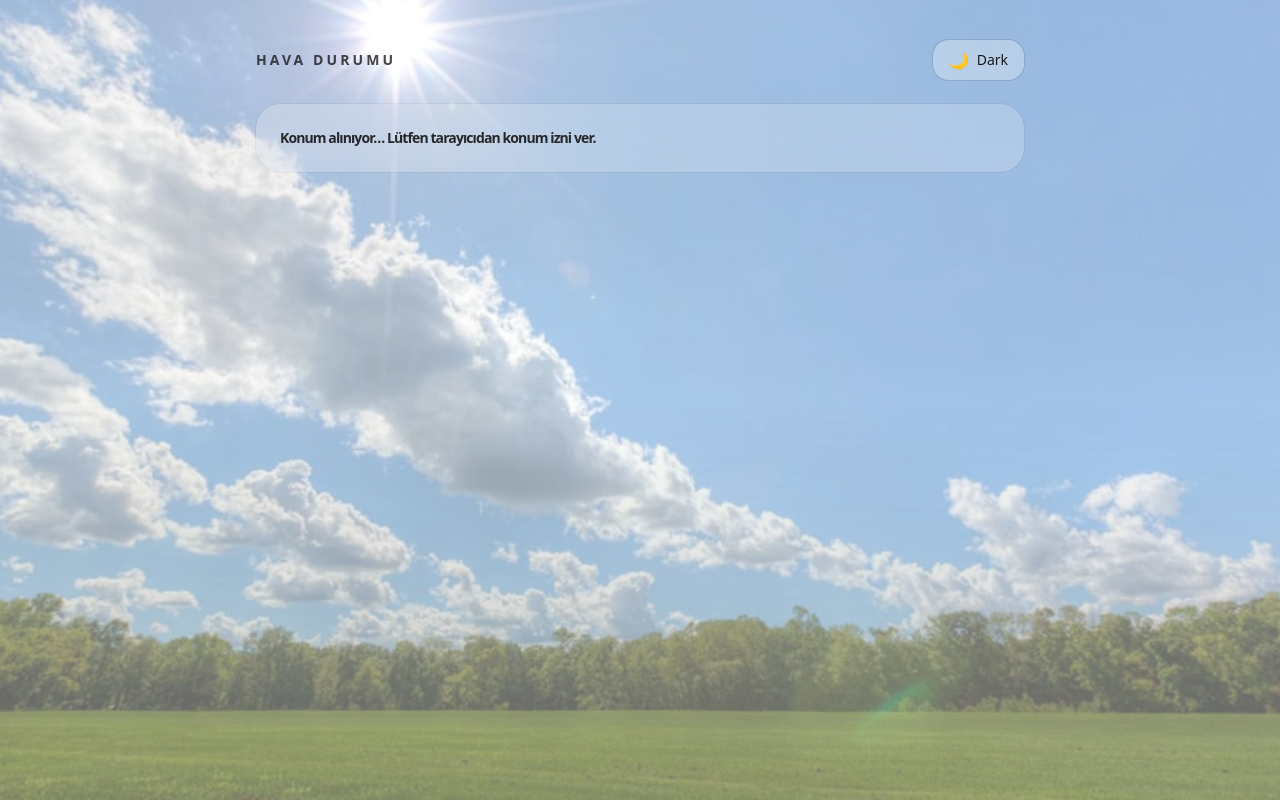
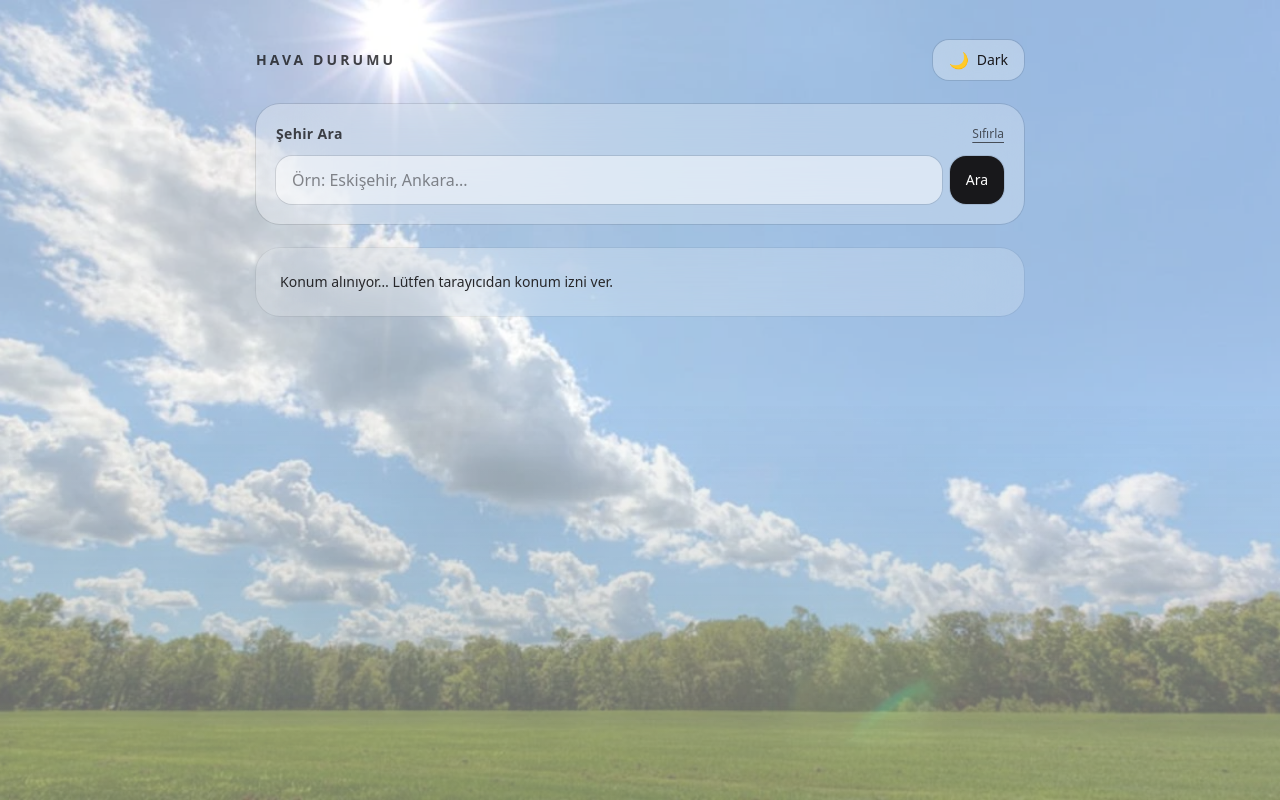
Before and after one commit to brkozsy/weather-ssr-next, a Next.js app: page / in a window 1280 px wide. Built offline with nearby package versions, Linux system fonts and the light colour scheme; no server answers.

Commit message:
add city search (geocode) and 5-day forecast; fix async searchParams

```diff
--- /dev/null
+++ b/src/app/api/geocode/route.ts
@@ -0,0 +1,56 @@
+import { NextResponse } from "next/server";
+
+export const dynamic = "force-dynamic";
+
+function requireEnv(name: string) {
+    const v = process.env[name];
+    if (!v) throw new Error(`Missing env: ${name}`);
+    return v;
+}
+
+export async function GET(req: Request) {
+    const { searchParams } = new URL(req.url);
+    const q = (searchParams.get("q") ?? "").trim();
+
+    if (q.length < 2) {
+        return NextResponse.json({ ok: false, error: "Şehir adı çok kısa." }, { status: 400 });
+    }
+
+    const apiKey = requireEnv("OPENWEATHER_API_KEY");
+
+    const url =
+        `https://api.openweathermap.org/geo/1.0/direct` +
+        `?q=${encodeURIComponent(q)}` +
+        `&limit=5` +
+        `&appid=${encodeURIComponent(apiKey)}`;
+
+    const res = await fetch(url, { cache: "no-store" });
+    if (!res.ok) {
+        return NextResponse.json({ ok: false, error: "Geocode başarısız." }, { status: 500 });
+    }
+
+    const data = (await res.json()) as Array<{
+        name: string;
+        lat: number;
+        lon: number;
+        country: string;
+        state?: string;
+    }>;
+
+    if (!data.length) {
+        return NextResponse.json({ ok: false, error: "Şehir bulunamadı." }, { status: 404 });
+    }
+
+    const best = data[0];
+
+    return NextResponse.json({
+        ok: true,
+        place: {
+            name: best.name,
+            country: best.country,
+            state: best.state ?? null,
+            lat: best.lat,
+            lon: best.lon,
+        },
+    });
+}
--- a/src/app/page.tsx
+++ b/src/app/page.tsx
@@ -2,37 +2,51 @@ import { cookies } from "next/headers";
 import ThemeToggle from "@/components/ThemeToggle";
 import WeatherCard from "@/components/WeatherCard";
 import GpsClient from "@/components/GpsClient";
+import CitySearch from "@/components/CitySearch";
+import Forecast5Day from "@/components/ForeCast5Day";
 import { getLocation } from "@/lib/location";
-import { getCurrentWeather } from "@/lib/openweather";
-import Forecast5Day from "@/components/ForeCast5Day";
-import { getFiveDayForecast } from "@/lib/openweather";
+import { getCurrentWeather, getFiveDayForecast } from "@/lib/openweather";
 
+function parseNum(v: unknown) {
+  if (typeof v !== "string") return null;
+  const n = Number(v);
+  return Number.isFinite(n) ? n : null;
+}
 
-export default async function HomePage() {
-  const loc = await getLocation();
+type SP = { lat?: string; lon?: string; q?: string };
+
+export default async function HomePage(props: {
+  searchParams?: Promise<SP> | SP;
+}) {
+  // ✅ searchParams Promise olabilir → unwrap et
+  const sp = props.searchParams
+    ? await Promise.resolve(props.searchParams)
+    : undefined;
+
+  const lat = parseNum(sp?.lat);
+  const lon = parseNum(sp?.lon);
+
+  const loc = lat != null && lon != null ? { lat, lon } : await getLocation();
 
   const c = await cookies();
   const initialTheme = c.get("theme")?.value === "dark" ? "dark" : "light";
 
   return (
     <main className="min-h-screen px-4 py-10 sm:px-6">
-
-
-
       <div className="mx-auto w-full max-w-3xl space-y-6">
-
         <header className="flex items-center justify-between">
           <div>
             <h1 className="text-sm font-semibold tracking-[0.22em] opacity-80">
               HAVA DURUMU
             </h1>
-
           </div>
 
           <ThemeToggle initialTheme={initialTheme} />
         </header>
 
-        <div className="mt-3 text-4xl font-semibold tracking-tight">
+        <CitySearch />
+
+        <div className="mt-2">
           {!loc ? (
             <div className="space-y-4">
               <GpsClient />
@@ -44,15 +58,11 @@ export default async function HomePage() {
             <WeatherSection lat={loc.lat} lon={loc.lon} />
           )}
         </div>
-
-
-
-
-
       </div>
     </main>
   );
 }
+
 async function WeatherSection({ lat, lon }: { lat: number; lon: number }) {
   const [w, days] = await Promise.all([
     getCurrentWeather(lat, lon),
--- /dev/null
+++ b/src/components/CitySearch.tsx
@@ -0,0 +1,104 @@
+"use client";
+
+import { useRouter } from "next/navigation";
+import { useState, useTransition } from "react";
+
+type Place = {
+    name: string;
+    country: string;
+    state: string | null;
+    lat: number;
+    lon: number;
+};
+
+export default function CitySearch() {
+    const router = useRouter();
+    const [q, setQ] = useState("");
+    const [err, setErr] = useState<string | null>(null);
+    const [isPending, startTransition] = useTransition();
+
+    async function onSubmit(e: React.FormEvent) {
+        e.preventDefault();
+        setErr(null);
+
+        const query = q.trim();
+        if (query.length < 2) {
+            setErr("En az 2 karakter gir.");
+            return;
+        }
+
+        const res = await fetch(`/api/geocode?q=${encodeURIComponent(query)}`, {
+            cache: "no-store",
+        });
+
+        const json = await res.json().catch(() => null);
+
+        if (!res.ok || !json?.ok) {
+            setErr(json?.error ?? "Bir hata oluştu.");
+            return;
+        }
+
+        const place: Place = json.place;
+
+
+        const url = `/?lat=${place.lat}&lon=${place.lon}&q=${encodeURIComponent(place.name)}`;
+
+        startTransition(() => {
+            router.push(url);
+            router.refresh();
+        });
+    }
+
+    function clear() {
+        setQ("");
+        setErr(null);
+        startTransition(() => {
+            router.push(`/`);
+            router.refresh();
+        });
+    }
+
+    return (
+        <div className="rounded-3xl p-4 sm:p-5 ring-1 backdrop-blur-2xl
+                    bg-white/25 ring-black/10
+                    dark:bg-white/5 dark:ring-white/10">
+            <div className="flex items-center justify-between gap-3">
+                <h3 className="text-sm font-semibold tracking-wide opacity-80">
+                    Şehir Ara
+                </h3>
+
+                <button
+                    type="button"
+                    onClick={clear}
+                    className="text-xs opacity-70 hover:opacity-100 underline underline-offset-4"
+                    disabled={isPending}
+                >
+                    Sıfırla
+                </button>
+            </div>
+
+            <form onSubmit={onSubmit} className="mt-3 flex gap-2">
+                <input
+                    value={q}
+                    onChange={(e) => setQ(e.target.value)}
+                    placeholder="Örn: Eskişehir, Ankara..."
+                    className="w-full rounded-2xl px-4 py-3 ring-1 outline-none
+                     bg-white/50 ring-black/10
+                     dark:bg-zinc-900/60 dark:ring-white/10"
+                />
+
+                <button
+                    disabled={isPending}
+                    className="rounded-2xl px-4 py-3 text-sm font-medium ring-1
+                     bg-zinc-900 text-white ring-black/10
+                     dark:bg-white/10 dark:text-zinc-50 dark:ring-white/10
+                     disabled:opacity-60"
+                >
+                    {isPending ? "Aranıyor..." : "Ara"}
+                </button>
+            </form>
+
+            {err && <p className="mt-2 text-xs text-red-600 dark:text-red-400">{err}</p>}
+        </div>
+    );
+}
```
